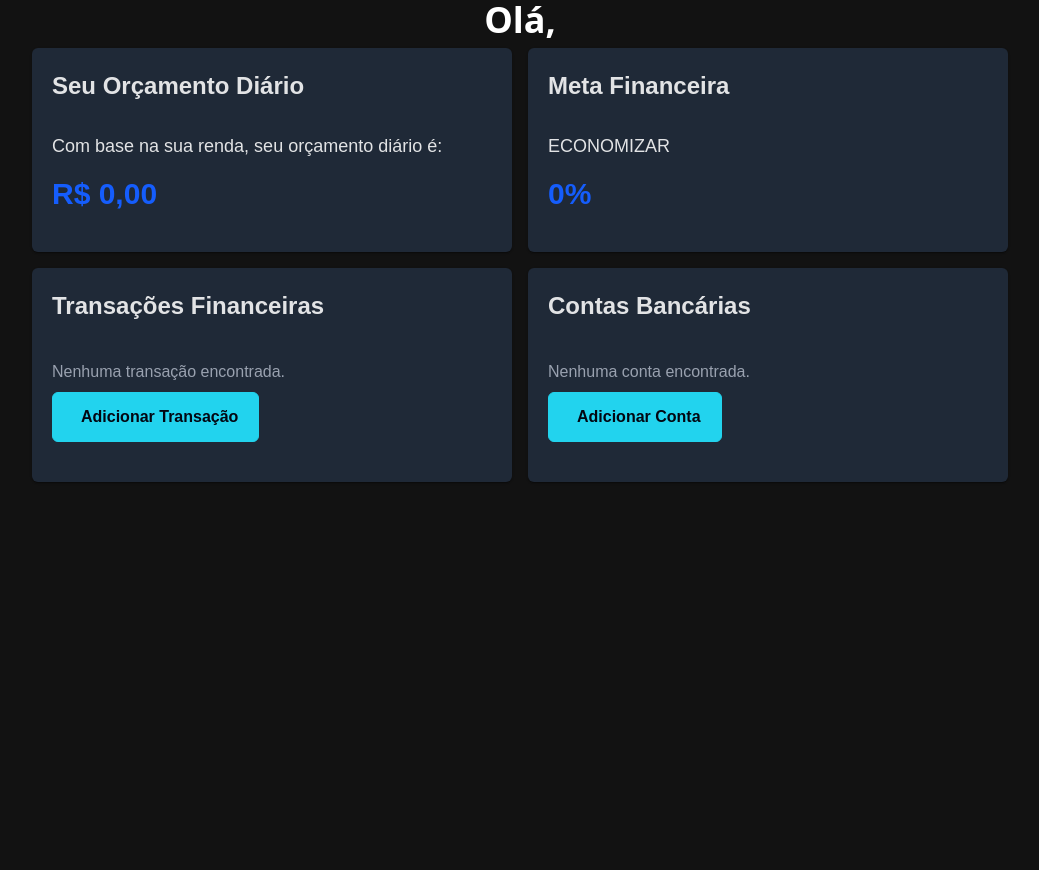
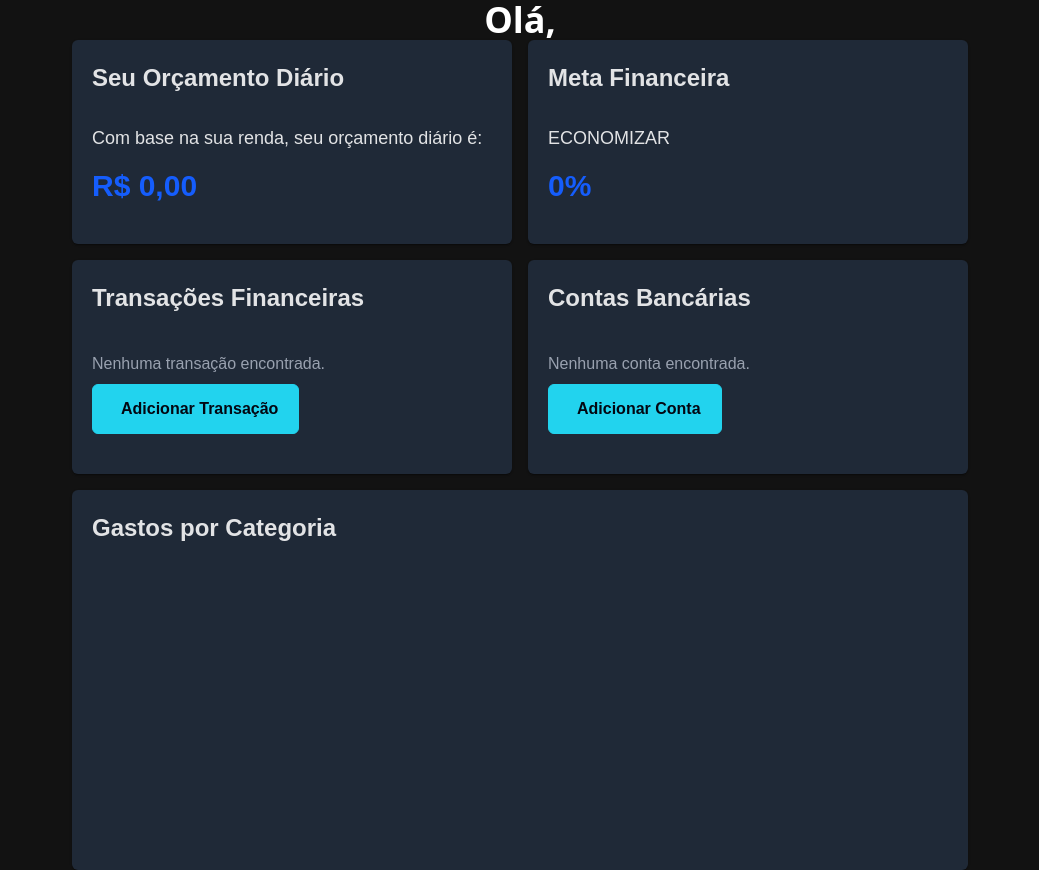
Before and after one commit to leodramaral/flux-redux-toolkit, a React (Vite) app: page /home in a window 1280 px wide. Shown: the whole page, without its empty margins (120-1159 px from the left). Before the commit the page ends 800 px from the top, so only its background shows below. Built offline with nearby package versions, Linux system fonts and the light colour scheme; a web font is replaced by a local one.

Commit message:
feat: add ExpensesByCategoryCard component and selector; update Home view to display expenses by category

```diff
--- a/package.json
+++ b/package.json
@@ -12,6 +12,7 @@
   "dependencies": {
     "@reduxjs/toolkit": "^2.9.0",
     "@tailwindcss/vite": "^4.1.13",
+    "chart.js": "^4.5.0",
     "primereact": "^10.9.7",
     "react": "^19.1.1",
     "react-dom": "^19.1.1",
--- /dev/null
+++ b/src/components/ExpensesByCategory.tsx
@@ -0,0 +1,67 @@
+import { Card } from 'primereact/card';
+import { useEffect, useState } from 'react';
+import { useSelector } from 'react-redux';
+import { expensesByCategorySelector } from '../redux/selectors/expensesByCategory';
+import { Chart } from 'primereact/chart';
+
+export default function ExpensesByCategoryCard() {
+    const expensesByCategory = useSelector(expensesByCategorySelector);
+
+    const [chartData, setChartData] = useState<object | undefined>(undefined);
+
+    useEffect(() => {
+        const documentStyle = getComputedStyle(document.documentElement);
+
+        const bgColors = [
+            documentStyle.getPropertyValue('--blue-500'),
+            documentStyle.getPropertyValue('--yellow-500'),
+            documentStyle.getPropertyValue('--green-500'),
+            documentStyle.getPropertyValue('--pink-500'),
+            documentStyle.getPropertyValue('--purple-500'),
+        ];
+        const borderColors = [
+            documentStyle.getPropertyValue('--blue-400'),
+            documentStyle.getPropertyValue('--yellow-400'),
+            documentStyle.getPropertyValue('--green-400'),
+            documentStyle.getPropertyValue('--pink-400'),
+            documentStyle.getPropertyValue('--purple-400'),
+        ];
+
+        const categoryNames = Object.keys(expensesByCategory);
+        const categoryValues = Object.values(expensesByCategory);
+
+        let labels = categoryNames;
+        let data = categoryValues;
+        if (categoryNames.length > 4) {
+            labels = categoryNames.slice(0, 4).concat('Demais');
+            data = categoryValues.slice(0, 4);
+            const demais = categoryValues.slice(4).reduce((acc, val) => acc + val, 0);
+            data.push(demais);
+        }
+
+        const dynamicBgColors = bgColors.slice(0, labels.length);
+        const dynamicBorderColors = borderColors.slice(0, labels.length);
+
+        setChartData({
+            labels,
+            datasets: [
+                {
+                    label: 'Gastos por Categoria',
+                    data,
+                    backgroundColor: dynamicBgColors,
+                    borderColor: dynamicBorderColors,
+                }
+            ]
+        });
+    }, [expensesByCategory]);
+
+    return (
+        <Card className='w-full' title="Gastos por Categoria">
+            <Chart
+                type="pie"
+                data={chartData}
+                className="w-full h-64"
+            />
+        </Card>
+    )
+}
--- a/src/components/FinancialTransactionsCard.tsx
+++ b/src/components/FinancialTransactionsCard.tsx
@@ -39,16 +39,15 @@ function TransactionsList({ financialTnxs }: TransactionsListProps) {
         <div>
             {financialTnxs && financialTnxs.length > 0 ? (
                 financialTnxs.map((item, idx) => (
-                    <>
+                    <div key={idx}>
                         <div
-                        key={idx}
                             className={`flex justify-between mr-2 ${item.type === 'income' ? 'text-green-500' : 'text-orange-500'}`}
                         >
                             <span>{item.name}</span>
                             <span className="font-bold">{currencyFormatter.format(item.amount)}</span>
                         </div>
                         <Divider />
-                    </>
+                    </div>
                 ))
             ) : (
                 <div className="py-2 text-gray-400">Nenhuma transação encontrada.</div>
--- /dev/null
+++ b/src/redux/selectors/expensesByCategory.ts
@@ -0,0 +1,20 @@
+import { createSelector } from "@reduxjs/toolkit";
+import type { RootState } from "../store";
+
+const getTransactions = (state: RootState) => state.financialTransaction.transactions;
+
+export const expensesByCategorySelector = createSelector(
+    [getTransactions],
+    (transactions) => {
+        const expenses = transactions.filter(tx => tx.type === 'expense');
+        const expensesByCategory = expenses.reduce((acc, expense) => {
+            if (!acc[expense.category]) {
+                acc[expense.category] = 0;
+            }
+            acc[expense.category] += expense.amount;
+            return acc;
+        }, {} as Record<string, number>);
+
+        return expensesByCategory;
+    }
+);
--- a/src/views/Home.tsx
+++ b/src/views/Home.tsx
@@ -4,20 +4,28 @@ import DailyBudgetCard from "../components/DailyBudgetCard";
 import GoalPercentageCard from "../components/GoalPercentageCard";
 import FinancialTransactionsCard from "../components/FinancialTransactionsCard";
 import BankAccountCard from "../components/BankAccountCard";
+import ExpensesByCategoryCard from "../components/ExpensesByCategory";
 
 function Home() {
     const nameUser = useSelector((state: RootState) => state.user.name);
 
+
+
     return (
         <div className="flex flex-col items-center justify-center">
             <h1 className="text-4xl font-bold">Olá, {nameUser}</h1>
-            <div className="flex space-x-4 my-2">
-                <DailyBudgetCard />
-                <GoalPercentageCard />
-            </div>
-            <div className="flex space-x-4 my-2">
-                <FinancialTransactionsCard />
-                <BankAccountCard />
+            <div className="flex flex-col space-y-4 max-w-4xl">
+                <div className="flex space-x-4">
+                    <DailyBudgetCard />
+                    <GoalPercentageCard />
+                </div>
+                <div className="flex space-x-4">
+                    <FinancialTransactionsCard />
+                    <BankAccountCard />
+                </div>
+                <div>
+                    <ExpensesByCategoryCard />
+                </div>
             </div>
         </div>
     );
```
Also changed, not shown: 1 other file (tests, documents, lock files or other folders). Lines whose indentation alone changed are shown as unchanged.
